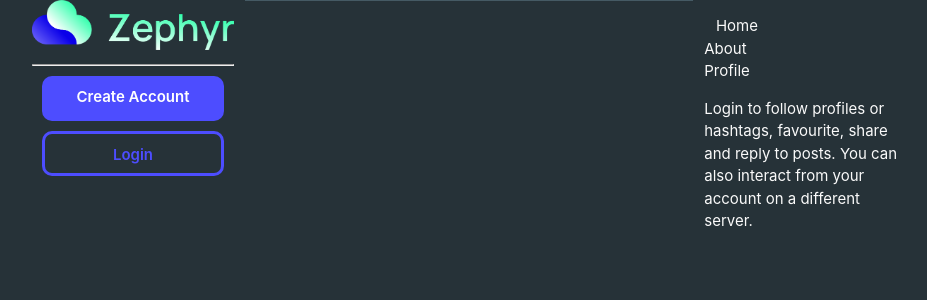
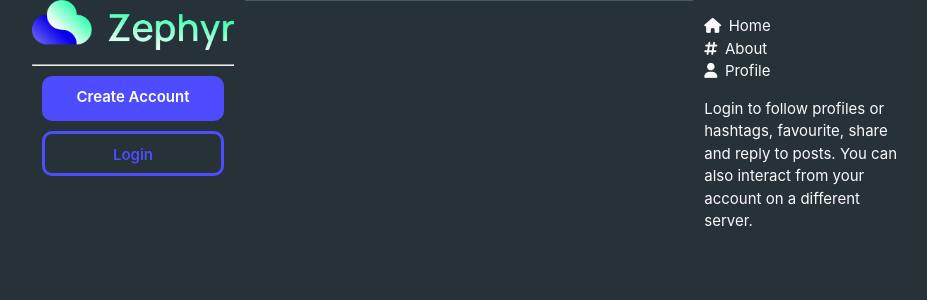
Before and after one commit to wcerteza/Zephyr, a Django app: page / in a window 1280 px wide. Shown: the top 300 px of the page, without its empty margins (171-1098 px from the left). Run offline with Django 4.2, Linux system fonts and the light colour scheme; data that the repository does not hold is empty.

Commit message:
razzle dazzle

```diff
--- a/zephyr/main_app/templates/posts_base.html
+++ b/zephyr/main_app/templates/posts_base.html
@@ -8,8 +8,7 @@
   <title>{{ title }}</title>
   <link rel="stylesheet" href="https://cdnjs.cloudflare.com/ajax/libs/materialize/1.0.0/css/materialize.min.css" />
   <link rel="stylesheet" href="{% static 'css/style.css' %}" />
-  <link rel="stylesheet" href="https://cdn.jsdelivr.net/npm/@fortawesome/fontawesome-free@6.2.1/css/fontawesome.min.css"
-    integrity="sha384-QYIZto+st3yW+o8+5OHfT6S482Zsvz2WfOzpFSXMF9zqeLcFV0/wlZpMtyFcZALm" crossorigin="anonymous">
+  <link rel="stylesheet" href="https://cdnjs.cloudflare.com/ajax/libs/font-awesome/6.4.0/css/all.min.css">
   <script src="https://cdnjs.cloudflare.com/ajax/libs/materialize/1.0.0/js/materialize.min.js"></script>
 </head>
 
@@ -57,9 +56,9 @@
       </a>
       <div class="col l3">
         <ul>
-          <li><i class="fa-solid fa-house"></i>Home</li>
-          <li>About</li>
-          <li>Profile</li>
+          <li><i class="fa-solid fa-house" style="margin-right: 0.5em;"></i>Home</li>
+          <li><i class="fa-solid fa-hashtag" style="margin-right: 0.5em;"></i>About</li>
+          <li><i class="fa-solid fa-user" style="margin-right: 0.5em;"></i>Profile</li>
         </ul>
         <p>Login to follow profiles or hashtags, favourite, share and reply to posts. You can also interact from your
           account on a different server.</p>
```
